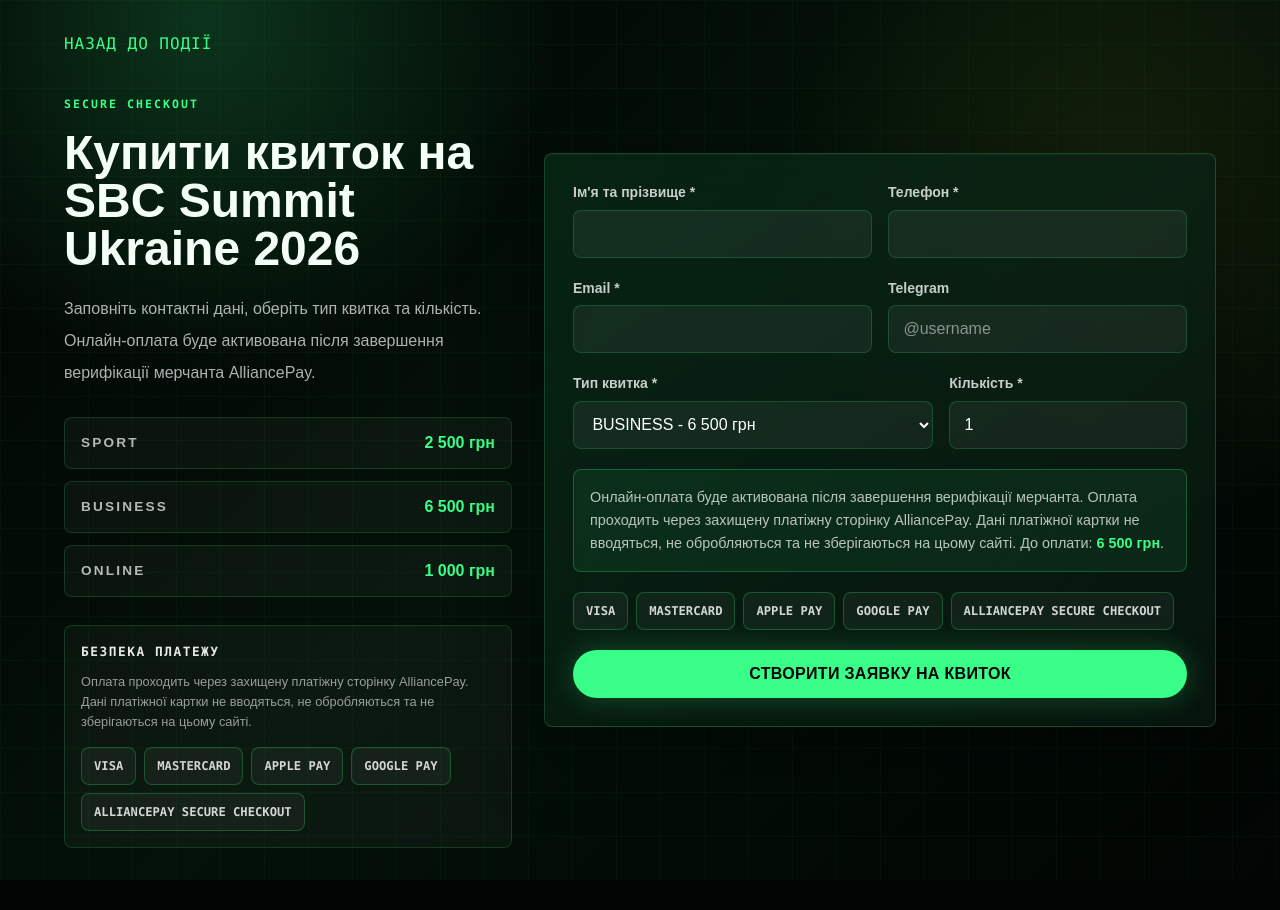
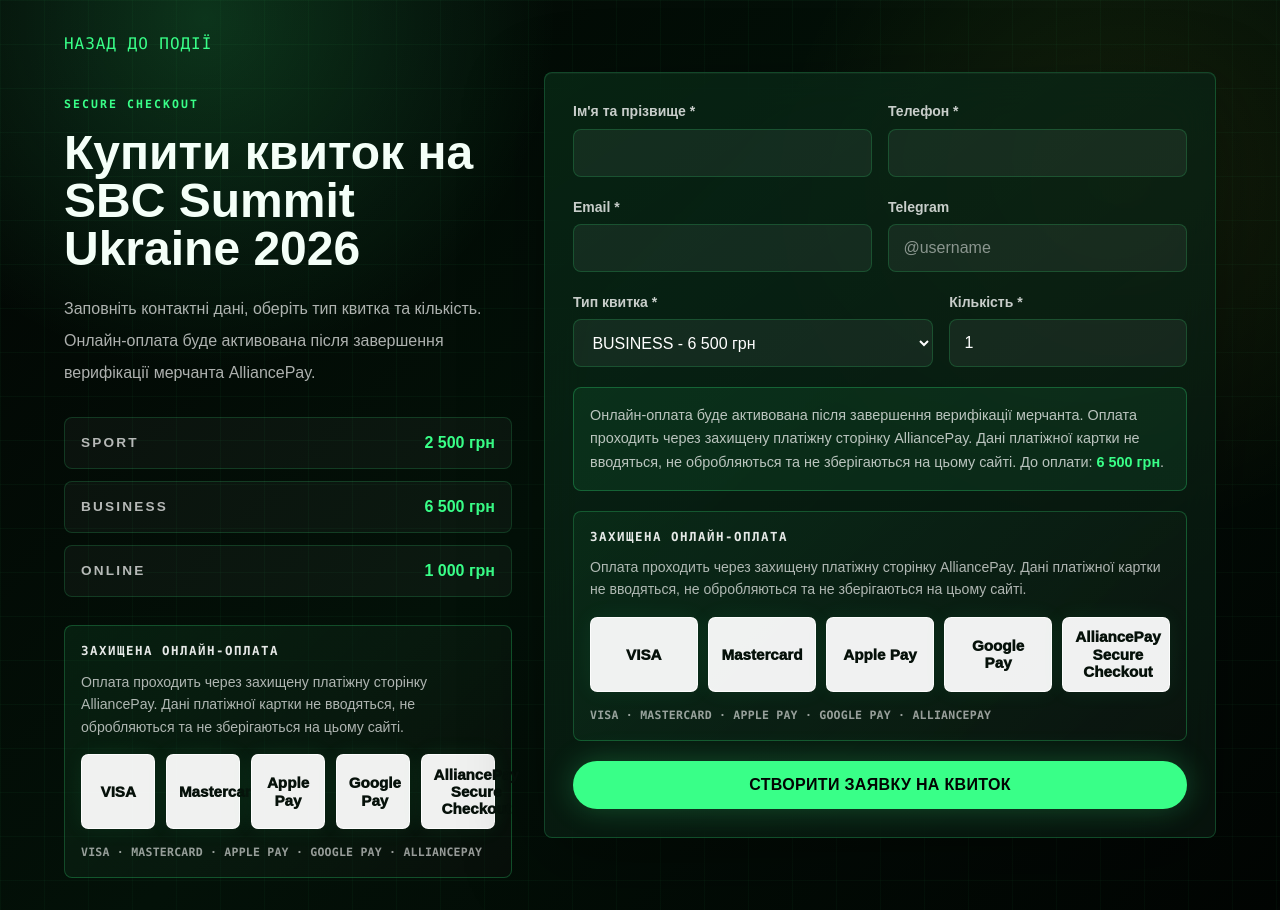
Before and after one commit to Krosss0001/sbc-summit-ukraine-2026, a Next.js app: page /checkout in a window 1280 px wide. Before the commit the page ends 880 px from the top, so only its background shows below. Built offline with nearby package versions, Linux system fonts and the light colour scheme.

Commit message:
Add payment method logos for bank review

```diff
--- /dev/null
+++ b/src/app/PaymentMethods.tsx
@@ -0,0 +1,31 @@
+import { paymentSecurityText } from "./payment-copy";
+
+const paymentMethods = [
+  { label: "Visa", mark: "VISA" },
+  { label: "Mastercard", mark: "Mastercard" },
+  { label: "Apple Pay", mark: "Apple Pay" },
+  { label: "Google Pay", mark: "Google Pay" },
+  { label: "AlliancePay Secure Checkout", mark: "AlliancePay Secure Checkout" },
+] as const;
+
+export function PaymentMethods({ className = "" }: { className?: string }) {
+  return (
+    <section className={`payment-methods-card ${className}`} aria-label="Платіжні методи">
+      <div className="payment-methods-copy">
+        <strong>Захищена онлайн-оплата</strong>
+        <p>{paymentSecurityText}</p>
+      </div>
+      <div className="payment-logo-grid" aria-label="Підтримувані платіжні системи">
+        {paymentMethods.map((method) => (
+          <div className="payment-logo-card" key={method.label} aria-label={method.label} role="img">
+            {method.mark}
+          </div>
+        ))}
+      </div>
+      <p className="payment-trust-line">
+        Visa <span aria-hidden="true">·</span> Mastercard <span aria-hidden="true">·</span> Apple Pay{" "}
+        <span aria-hidden="true">·</span> Google Pay <span aria-hidden="true">·</span> AlliancePay
+      </p>
+    </section>
+  );
+}
--- a/src/app/checkout/CheckoutForm.tsx
+++ b/src/app/checkout/CheckoutForm.tsx
@@ -3,7 +3,8 @@
 import { useMemo, useState } from "react";
 import { useRouter } from "next/navigation";
 import { formatUah, tickets, type TicketType } from "@/lib/tickets";
-import { PaymentLogos, paymentSecurityText } from "../compliance";
+import { paymentSecurityText } from "../compliance";
+import { PaymentMethods } from "../PaymentMethods";
 
 type FormState = {
   name: string;
@@ -264,7 +265,7 @@
         <strong className="text-[var(--color-accent)]">{formatUah(total)}</strong>.
       </div>
 
-      <PaymentLogos />
+      <PaymentMethods />
 
       <button type="submit" className="button-primary min-h-12 w-full px-7" disabled={isSubmitting}>
         {isSubmitting ? "Створення заявки..." : "Створити заявку на квиток"}
--- a/src/app/compliance.tsx
+++ b/src/app/compliance.tsx
@@ -1,4 +1,6 @@
 import Link from "next/link";
+import { PaymentMethods } from "./PaymentMethods";
+import { paymentSecurityText } from "./payment-copy";
 
 export const organizer = {
   brand: "RAVE'ERA GROUP",
@@ -12,30 +14,13 @@
   supportHours: "Пн-Пт 10:00-19:00",
 } as const;
 
-export const paymentSecurityText =
-  "Оплата проходить через захищену платіжну сторінку AlliancePay. Дані платіжної картки не вводяться, не обробляються та не зберігаються на цьому сайті.";
+export { paymentSecurityText };
 
 export const merchantReviewMessage =
   "Заявку створено. Онлайн-оплата буде активована після завершення верифікації мерчанта AlliancePay.";
 
-export function PaymentLogos({ className = "" }: { className?: string }) {
-  return (
-    <div className={`payment-methods ${className}`} aria-label="Підтримувані платіжні системи">
-      {["Visa", "Mastercard", "Apple Pay", "Google Pay", "AlliancePay secure checkout"].map((method) => (
-        <span key={method}>{method}</span>
-      ))}
-    </div>
-  );
-}
-
 export function PaymentSecurityBlock({ className = "" }: { className?: string }) {
-  return (
-    <div className={`legal-card ${className}`}>
-      <strong>Безпека платежу</strong>
-      <p>{paymentSecurityText}</p>
-      <PaymentLogos className="mt-4" />
-    </div>
-  );
+  return <PaymentMethods className={className} />;
 }
 
 export function OrganizerDetails({ compact = false }: { compact?: boolean }) {
--- a/src/app/globals.css
+++ b/src/app/globals.css
@@ -793,25 +793,79 @@
   line-height: 1.6;
 }
 
-.payment-methods {
-  display: flex;
-  flex-wrap: wrap;
-  gap: 0.5rem;
+.payment-methods-card {
+  border: 1px solid rgba(57, 255, 136, 0.24);
+  border-radius: 0.5rem;
+  background:
+    linear-gradient(135deg, rgba(57, 255, 136, 0.09), rgba(255, 255, 255, 0.025)),
+    rgba(0, 0, 0, 0.28);
+  padding: 1rem;
 }
 
-.payment-methods span {
-  min-height: 2.35rem;
-  display: inline-flex;
-  align-items: center;
-  border: 1px solid rgba(57, 255, 136, 0.24);
-  border-radius: 0.5rem;
-  background: rgba(255, 255, 255, 0.045);
-  padding: 0.55rem 0.75rem;
-  color: rgba(255, 255, 255, 0.82);
+.payment-methods-copy strong {
+  display: block;
+  color: rgba(255, 255, 255, 0.9);
   font-family: "SFMono-Regular", Consolas, "Liberation Mono", monospace;
-  font-size: 0.76rem;
+  font-size: 0.78rem;
+  font-weight: 900;
+  letter-spacing: 0.12em;
+  text-transform: uppercase;
+}
+
+.payment-methods-copy p {
+  margin-top: 0.6rem;
+  color: rgba(255, 255, 255, 0.68);
+  font-size: 0.88rem;
+  line-height: 1.6;
+}
+
+.payment-logo-grid {
+  display: grid;
+  grid-template-columns: repeat(2, minmax(0, 1fr));
+  gap: 0.65rem;
+  margin-top: 1rem;
+}
+
+.payment-logo-card {
+  min-height: 3.25rem;
+  display: grid;
+  place-items: center;
+  border: 1px solid rgba(255, 255, 255, 0.88);
+  border-radius: 0.45rem;
+  background: rgba(255, 255, 255, 0.94);
+  padding: 0.65rem 0.75rem;
+  color: #06110a;
+  font-size: clamp(0.72rem, 2.5vw, 0.95rem);
+  font-weight: 950;
+  letter-spacing: 0;
+  line-height: 1.15;
+  text-align: center;
+  box-shadow: 0 0 22px rgba(57, 255, 136, 0.07);
+}
+
+.payment-logo-card:last-child {
+  grid-column: 1 / -1;
+}
+
+.payment-trust-line {
+  margin-top: 0.85rem;
+  color: rgba(255, 255, 255, 0.58);
+  font-family: "SFMono-Regular", Consolas, "Liberation Mono", monospace;
+  font-size: 0.72rem;
   font-weight: 800;
+  letter-spacing: 0.02em;
+  line-height: 1.6;
   text-transform: uppercase;
+}
+
+@media (min-width: 900px) {
+  .payment-logo-grid {
+    grid-template-columns: repeat(5, minmax(0, 1fr));
+  }
+
+  .payment-logo-card:last-child {
+    grid-column: auto;
+  }
 }
 
 .price-row {
--- a/src/app/page.tsx
+++ b/src/app/page.tsx
@@ -1,7 +1,8 @@
 import Image from "next/image";
 import Link from "next/link";
 import { LandingHeader } from "./LandingHeader";
-import { OrganizerDetails, PaymentLogos, PaymentSecurityBlock, organizer, paymentSecurityText } from "./compliance";
+import { OrganizerDetails, PaymentSecurityBlock, organizer, paymentSecurityText } from "./compliance";
+import { PaymentMethods } from "./PaymentMethods";
 import { formatUah, tickets } from "@/lib/tickets";
 
 const speakers = [
@@ -103,7 +104,6 @@
             <p className="mt-5 max-w-xl text-sm leading-6 text-white/58">
               {paymentSecurityText} Онлайн-оплата буде активована після завершення верифікації мерчанта.
             </p>
-            <PaymentLogos className="mt-5" />
           </div>
 
           <div className="hero-visual reveal">
@@ -171,7 +171,6 @@
             Захищена реєстрація, AlliancePay HPP після активації мерчанта, QR-квиток після підтвердження SUCCESS.
           </p>
           <div className="trust-note">{paymentSecurityText} Онлайн-оплата буде активована після завершення верифікації мерчанта.</div>
-          <PaymentLogos />
         </div>
       </section>
 
@@ -225,6 +224,7 @@
             </article>
           ))}
         </div>
+        <PaymentMethods className="mt-8" />
       </section>
 
       <section id="location" className="section-shell grid gap-8 lg:grid-cols-[.85fr_1.15fr]">
--- /dev/null
+++ b/src/app/payment-copy.ts
@@ -0,0 +1,2 @@
+export const paymentSecurityText =
+  "Оплата проходить через захищену платіжну сторінку AlliancePay. Дані платіжної картки не вводяться, не обробляються та не зберігаються на цьому сайті.";
```
